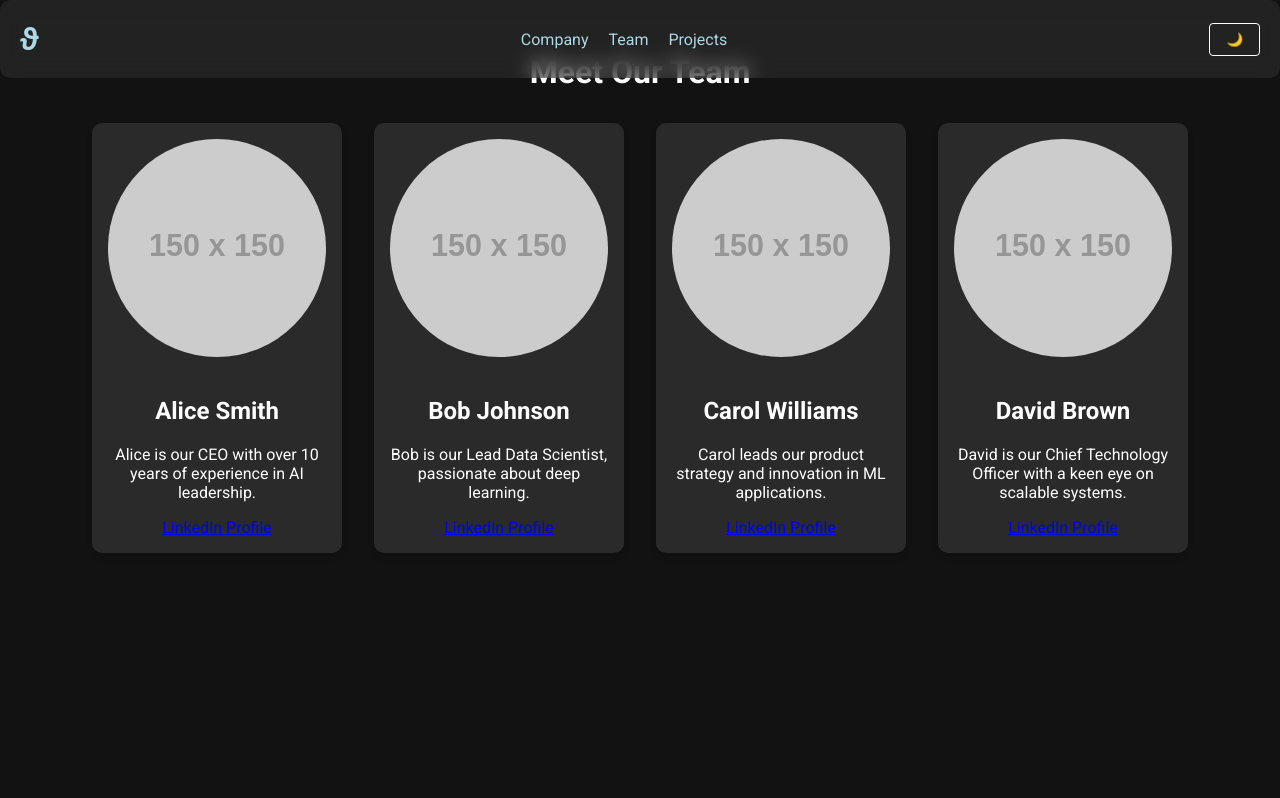
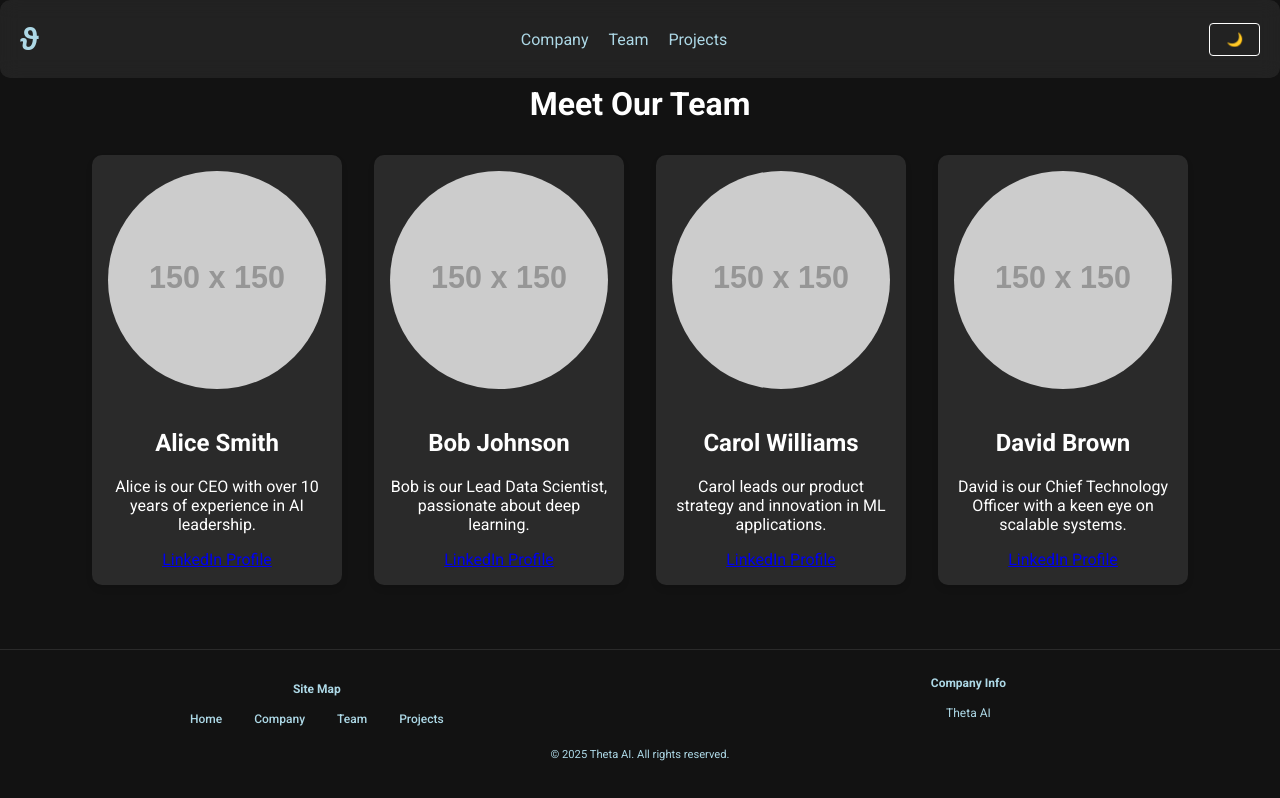
Before and after one commit to theta-ai-lab/theta-ai-site, a React (Create React App) app: page /team in a window 1280 px wide. Built offline with nearby package versions, Linux system fonts and the light colour scheme.

Commit message:
feat: Implement footer

```diff
--- a/src/App.js
+++ b/src/App.js
@@ -1,6 +1,7 @@
 import React, { useState, useEffect } from 'react';
 import './App.css';
 import Header from './components/Header';
+import Footer from './components/Footer'; // Import Footer
 import { BrowserRouter as Router, Routes, Route } from 'react-router-dom';
 import Home from './pages/Home';
 import Team from './pages/Team';
@@ -24,11 +25,14 @@ function App() {
       <Router>
         <Header darkMode={darkMode} toggleMode={toggleMode} />
         <CustomCursor darkMode={darkMode} /> {/* Pass darkMode as a prop */}
-        <Routes>
-          <Route path="/" element={<Home />} />
-          <Route path="/team" element={<Team />} />
-          {/* You can add more routes, e.g., for /projects, as needed */}
-        </Routes>
+        <main className="main-content">
+          <Routes>
+            <Route path="/" element={<Home />} />
+            <Route path="/team" element={<Team />} />
+            {/* You can add more routes, e.g., for /projects, as needed */}
+          </Routes>
+        </main>
+        <Footer /> {/* Ensure Footer is always at the bottom */}
       </Router>
     </div>
   );
--- /dev/null
+++ b/src/components/Footer.css
@@ -0,0 +1,93 @@
+.footer {
+  width: 100%;
+  background: inherit; /* Matches main page */
+  font-size: 0.75rem;
+  padding: 10px 0; /* Slimmer footer */
+  display: flex;
+  flex-direction: column;
+  align-items: center;
+  border-top: 1px solid rgba(255, 255, 255, 0.1);
+}
+
+.footer-content {
+  display: flex;
+  justify-content: center; /* Centers everything */
+  align-items: center;
+  gap: 80px; /* Keeps columns evenly spaced */
+  max-width: 900px; /* Prevents stretching */
+  width: 100%;
+  margin: 0 auto; /* Centers the whole section */
+}
+
+.footer-section {
+  text-align: center;
+  flex: 1; /* Equal space for both sections */
+}
+
+.copyright {
+  width: 100%;
+  text-align: center;
+  margin-top: 5px;
+  font-size: 0.7rem;
+}
+
+/* Theme colors */
+.app.dark .footer {
+  color: lightblue;
+}
+
+.app.light .footer {
+  color: grey;
+}
+
+/* Mobile Fix */
+@media (max-width: 600px) {
+  .footer-content {
+    flex-direction: column;
+    gap: 10px;
+  }
+}
+
+.horizontal-nav {
+  display: flex;
+  gap: 2rem; /* Consistent spacing between items */
+  padding: 0;
+  margin: 0;
+  list-style: none;
+}
+
+.horizontal-nav li {
+  position: relative;
+}
+
+.horizontal-nav a {
+  color: inherit;
+  text-decoration: none;
+  /*font-size: 0.9rem;*/
+  font-weight: 500;
+  transition: color 0.3s ease, opacity 0.3s ease;
+}
+
+.horizontal-nav a:hover {
+  color: cyan; /* Match your theme */
+  opacity: 0.8;
+}
+
+/* Optional: Add a subtle underline effect on hover */
+.horizontal-nav a::after {
+  content: '';
+  position: absolute;
+  left: 0;
+  bottom: -2px;
+  width: 100%;
+  height: 1px;
+  background: cyan;
+  transform: scaleX(0);
+  transform-origin: right;
+  transition: transform 0.3s ease;
+}
+
+.horizontal-nav a:hover::after {
+  transform: scaleX(1);
+  transform-origin: left;
+}
--- /dev/null
+++ b/src/components/Footer.js
@@ -0,0 +1,36 @@
+import React from 'react';
+import { Link } from 'react-router-dom';
+import './Footer.css';
+
+const Footer = () => {
+  const currentYear = new Date().getFullYear();
+
+  return (
+    <footer className="footer">
+      <div className="footer-content">
+        <div className="footer-section sitemap">
+          <h4>Site Map</h4>
+          <ul className="horizontal-nav">
+            <li><Link to="/">Home</Link></li>
+            <li><Link to="/company">Company</Link></li>
+            <li><Link to="/team">Team</Link></li>
+            <li><Link to="/projects">Projects</Link></li>
+          </ul>
+        </div>
+        <div className="footer-section nothing">
+        </div>
+        <div className="footer-section company-info">
+          <h4>Company Info</h4>
+          <p>
+            Theta AI
+          </p>
+        </div>
+      </div>
+      <div className="copyright">
+        <p>© {currentYear} Theta AI. All rights reserved.</p>
+      </div>
+    </footer>
+  );
+};
+
+export default Footer;
```
